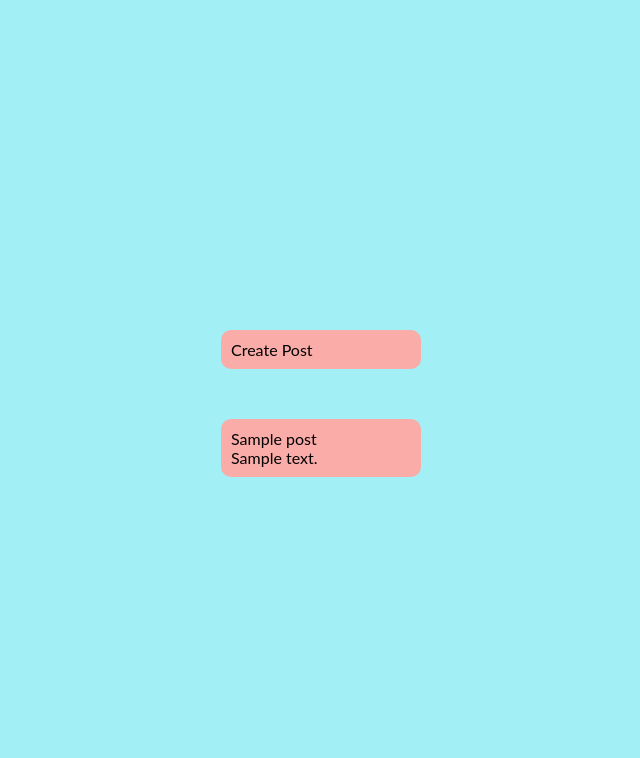
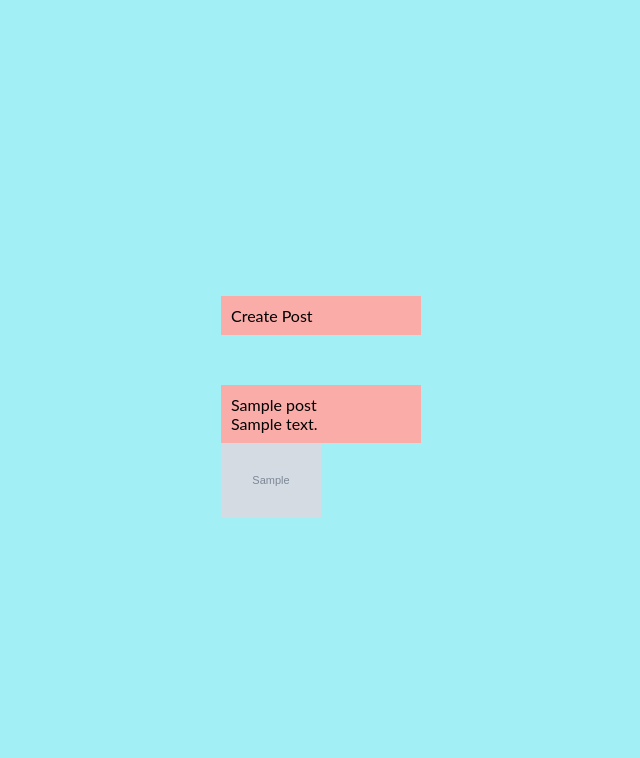
Before and after one commit to Anthonyyma/CMPUT404-Project, a Django app: page / in a window 1280 px wide. Shown: the top 758 px of the page, without its empty margins (319-959 px from the left). Run offline with Django 3.2, Linux system fonts and the light colour scheme; tables that the repository leaves empty hold one stand-in row (values such as "Sample post"); grey boxes marked "Sample" are stand-in pictures.

Commit message:
Added Image Validation

```diff
--- a/social/core/models.py
+++ b/social/core/models.py
@@ -64,7 +64,7 @@ class Post(models.Model):
     )
     categories = models.TextField()  # just use space seperated strings for now lol
     content = models.TextField()
-    image = models.ImageField(blank=True)
+    image = models.ImageField(blank=True, upload_to="media/")
     published = models.DateTimeField(auto_now_add=True)
     friends_only = models.BooleanField(default=False)
     unlisted = models.BooleanField(default=False)
--- a/social/core/static/style.css
+++ b/social/core/static/style.css
@@ -24,8 +24,9 @@ h1 {
   display: block;
   padding: 10px;
   text-decoration: none;
-  border-radius: 10px;
-  margin-bottom: 10px;
+  /* border-radius: 10px; */
+  border: 0 solid black;
+  box-sizing: border-box;
 }
 .post-display a:hover {
   background-color: #ddd6f3;
--- a/social/core/templates/createPost.html
+++ b/social/core/templates/createPost.html
@@ -32,12 +32,15 @@
             {{ form.content }}
         </div>
         {% if type == "PNG" or type == "JPEG" %}
-            <div class="form-group">
+            <div class="form-group" name="image-field">
             <label>Image</label>
             {{ form.image }}
         </div>
         {% else %}
             <div style="display: block;">
+        {% endif %}
+        {% if messages %}
+            <h1>Please Select an Image</h1>
         {% endif %}
         <div class="form-group">
             <label>Friends Only</label>
--- a/social/core/templates/myPosts.html
+++ b/social/core/templates/myPosts.html
@@ -12,7 +12,12 @@
     <div class="post-display">
         <div style="margin-bottom: 50px;"><a href="{% url 'createPost' %}">Create Post</a></div>
         {% for post in object_list %}
-        <a href="{% url 'editPost' %}?id={{ post.id }}">{{ post.title }}<br>{{ post.content }}</a>
+            <a href="{% url 'editPost' %}?id={{ post.id }}">{{ post.title }}<br>{{ post.content }}</a>
+            {% if post.image %}
+                {% if post.image.url != '/media/default.jpg'%}
+                    <img src="{{ post.image.url }}" style="width: 100px">
+                {% endif %}
+            {% endif %}
         {% endfor %}
     </div>
 
--- a/social/core/views.py
+++ b/social/core/views.py
@@ -1,16 +1,21 @@
 from django.shortcuts import render
 from .forms import PostForm
 from .models import Post
-from django.views.generic import ListView
+from django.views.generic import ListView, DetailView
 from django.shortcuts import redirect
-
+from django.contrib import messages
 
 
 class PostList(ListView):
     template_name = "myPosts.html"
     model = Post
 
+def test(request):
+    postId = request.GET.get('id')
+    post = Post.objects.get(id=postId)
+
 def createPost(request):
+    list(messages.get_messages(request))
     form = PostForm(request.POST or None, request.FILES or None)
     postId = request.GET.get('id')
     type = request.GET.get('type')
@@ -27,9 +32,15 @@ def createPost(request):
         if form.is_valid():
             form.instance.author = request.user
             form.instance.content_type = type
-            form.save()
-            print("test")
-            return redirect("/")
+            if type == "PNG" or type == "JPEG":
+                if form.instance.image:
+                    form.save()
+                    return redirect("/")
+                else:
+                    messages.info(request, "test")
+            else:
+                form.save()
+                return redirect("/")
         else:
             print(form.errors)
 
--- a/social/social/settings.py
+++ b/social/social/settings.py
@@ -11,6 +11,7 @@ https://docs.djangoproject.com/en/3.2/ref/settings/
 """
 # flake8: noqa # this file shouldn't be linted
 from pathlib import Path
+import os
 
 # replacement for the auth.contrib.user model
 AUTH_USER_MODEL = "core.User"
@@ -130,6 +131,9 @@ USE_TZ = True
 # https://docs.djangoproject.com/en/3.2/howto/static-files/
 
 STATIC_URL = "/static/"
+MEDIA_URL = "/media/"
+# MEDIA_ROOT = BASE_DIR
+MEDIA_ROOT = os.path.join(BASE_DIR, "media")
 
 # Default primary key field type
 # https://docs.djangoproject.com/en/3.2/ref/settings/#default-auto-field
--- a/social/social/urls.py
+++ b/social/social/urls.py
@@ -18,6 +18,9 @@ from core.authors.api_views import AuthorViewSet
 from django.contrib import admin
 from django.urls import include, path
 from rest_framework import routers
+from django.conf import settings
+from django.contrib.staticfiles.urls import static
+# from django.conf.urls.static import static
 
 router = routers.DefaultRouter()
 router.register(r"authors", AuthorViewSet)
@@ -26,4 +29,4 @@ urlpatterns = [
     path("", include("core.urls")),
     path("admin/", admin.site.urls),
     path("api/", include(router.urls)),
-]
+] + static(settings.MEDIA_URL, document_root=settings.MEDIA_ROOT)
```
Also changed, not shown: social/core/migrations/0013_alter_post_image.py (added), social/core/migrations/0014_alter_post_image.py (added), social/core/migrations/0015_alter_post_image.py (added), social/core/migrations/0016_alter_post_content_type.py (added), social/core/migrations/0017_alter_post_content_type.py (added), social/media/media/books1.jpg (added), social/media/media/books1_a5kBZ4k.jpg (added), social/media/media/books1_fnru0Ng.jpg (added), social/media/media/books2.jpg (added).
